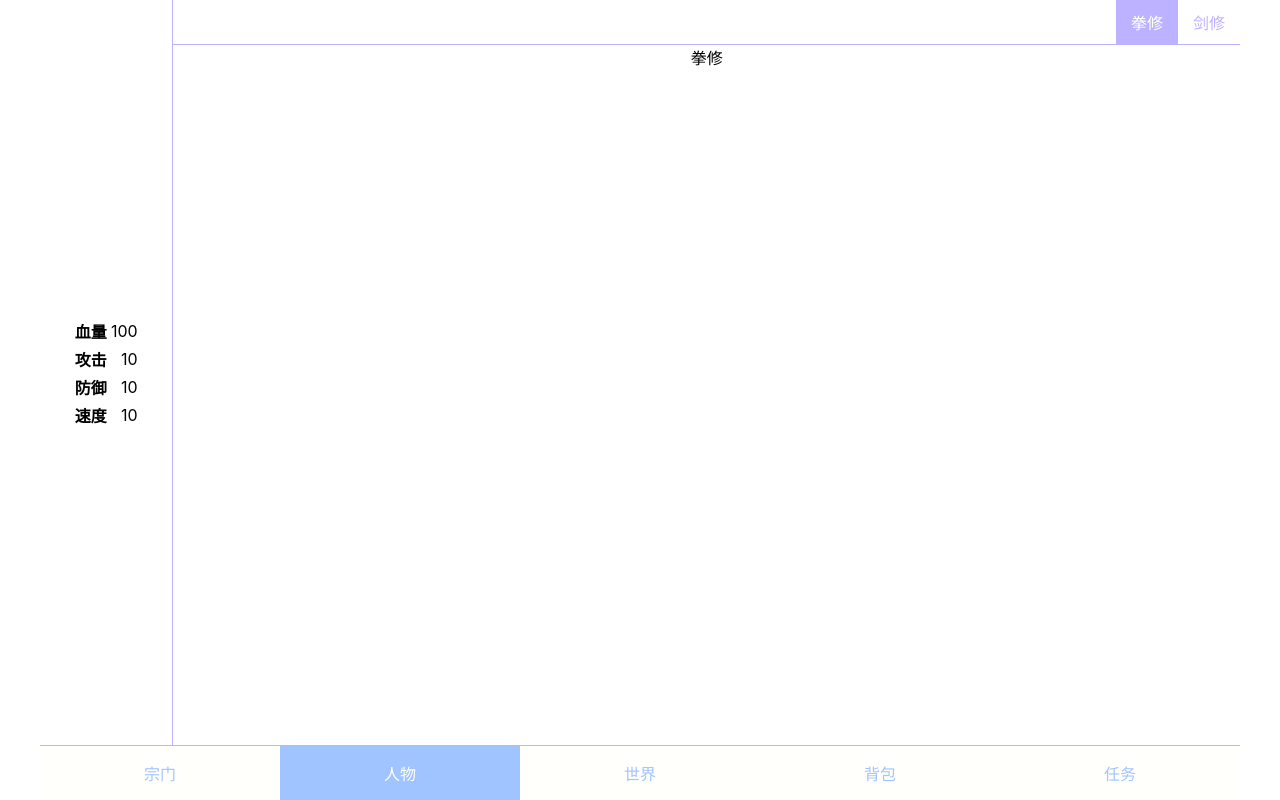
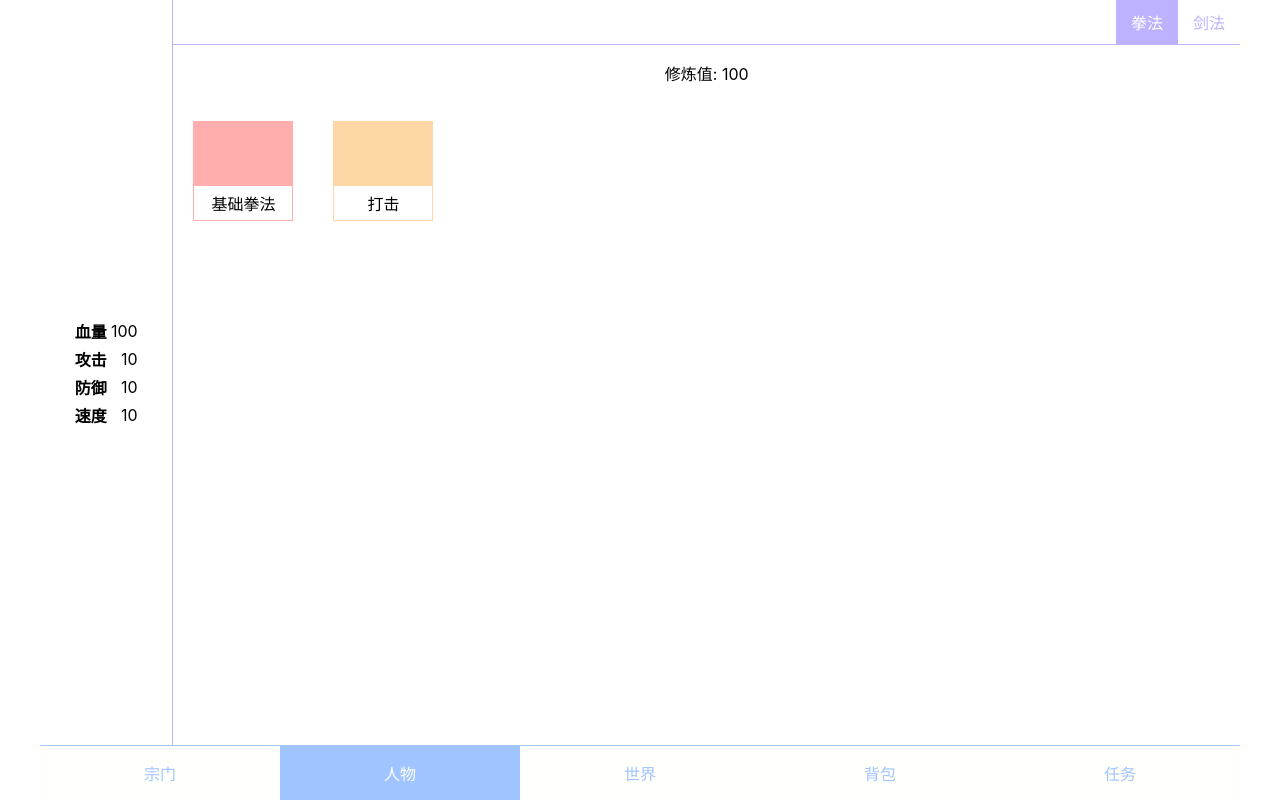
Before and after one commit to HechengLi/little-idle-world, a React (Create React App) app in the folder client/: page /character in a window 1280 px wide. Before the commit this address led to /character/fist. Built offline with nearby package versions, Linux system fonts and the light colour scheme.

Commit message:
skill page template

```diff
--- a/client/src/components/SecondaryNav.js
+++ b/client/src/components/SecondaryNav.js
@@ -2,17 +2,23 @@ import React from 'react'
 import { NavLink, useRouteMatch } from 'react-router-dom'
 import styled from 'styled-components'
 
-const SecondaryNav = ({ className, routes }) => {
+const SecondaryNav = ({ className, routes, mode, active, onClick }) => {
   const { url } = useRouteMatch()
 
   return (
     <ul className={className}>
       {
-        routes.map(route =>
-          <li key={route.name}>
-            <NavLink to={`${url}/${route.path}`} activeClassName="active">{route.name}</NavLink>
-          </li>
-        )
+        routes.map(route => {
+          switch(mode) {
+            case 'tab':
+              return <li key={route.name}>
+                <button className={active === route.name ? 'active' : ''} onClick={() => onClick(route)}>{route.name}</button>
+              </li>
+            default: return <li key={route.name}>
+              <NavLink to={`${url}/${route.path}`} activeClassName="active">{route.name}</NavLink>
+            </li>
+          }
+        })
       }
     </ul>
   )
@@ -23,10 +29,13 @@ const StyledSecondaryNav = styled(SecondaryNav)`
   justify-content: flex-end;
   border-bottom: 1px solid var(--secondary-color);
 
-  a {
+  a, button {
     display: block;
     padding: 10px 15px;
     transition: all 0.25s;
+    color: var(--secondary-color);
+    text-decoration: none;
+    cursor: pointer;
 
     &:not(.active):hover {
       box-shadow: 0 0 5px 0 var(--secondary-color) inset;
--- a/client/src/components/character/Skill.js
+++ b/client/src/components/character/Skill.js
@@ -1,34 +1,60 @@
-import React from 'react'
+import React, { useState } from 'react'
 import styled from 'styled-components'
-import { Redirect, Route, Switch, useRouteMatch } from 'react-router-dom'
 
 import SecondaryNav from '../SecondaryNav'
-import Fist from './skill/Fist'
-import Sword from './skill/Sword'
-import NotFound from '../../views/NotFound'
+import * as skillType from '../../resource/data/skillType'
+import SkillIcon from './skill/SkillIcon'
 
-const routes = [
-  { name: '拳修', path: 'fist' },
-  { name: '剑修', path: 'sword' }
+const tabs = [
+  {
+    name: '拳法',
+    skills: [
+      { name: '基础拳法', type: skillType.PASSIVE },
+      { name: '打击', type: skillType.ACTIVE }
+    ],
+    mastery: 100
+  },
+  {
+    name: '剑法',
+    skills: [],
+    mastery: 0
+  }
 ]
 const Skill = ({ className }) => {
-  const { path } = useRouteMatch()
+  const [skillType, setSkillType] = useState(tabs[0])
+
+  const onClick = skillType => {
+    setSkillType(skillType)
+  }
 
   return (
     <div className={className}>
-      <SecondaryNav routes={routes} />
-      <Switch>
-        <Route exact path={path}><Redirect to={`${path}/fist`} /></Route>
-        <Route exact path={`${path}/fist`} component={Fist} />
-        <Route exact path={`${path}/sword`} component={Sword} />
-        <Route path="*" component={NotFound} />
-      </Switch>
+      <SecondaryNav mode='tab' routes={tabs} active={skillType.name} onClick={onClick} />
+      <p>修炼值: {skillType.mastery}</p>
+      {
+        skillType.skills.length === 0
+        ? <p>未发现任何技能</p>
+        : <div>
+            {
+              skillType.skills.map(skill =>
+                <SkillIcon key={skill.name} skill={skill} />
+              )
+            }
+          </div>
+      }
     </div>
   )
 }
 
 const StyledSkill = styled(Skill)`
   width: 100%;
+  display: flex;
+  flex-direction: column;
+
+  & > div {
+    height: 100%;
+    display: flex;
+  }
 `
 
 export default StyledSkill
--- a/client/src/components/character/skill/Fist.js
+++ /dev/null
@@ -1,14 +0,0 @@
-import React from 'react'
-import styled from 'styled-components'
-
-const Fist = () => {
-  return <div>拳修</div>
-}
-
-const StyledFist = styled(Fist)`
-  position: absolute;
-  left: 0;
-  top: 0;
-`
-
-export default StyledFist
--- /dev/null
+++ b/client/src/components/character/skill/SkillIcon.js
@@ -0,0 +1,62 @@
+import React from 'react'
+import Styled from 'styled-components'
+
+import * as skillType from '../../../resource/data/skillType'
+
+const SkillIcon = ({ className, skill }) => {
+  let type = ''
+  switch(skill.type) {
+    case skillType.PASSIVE:
+      type = 'passive'
+      break
+    case skillType.ACTIVE:
+      type = 'active'
+      break
+    default:
+      type = ''
+  }
+
+  return <div className={`${className} ${type}`}>
+    <div className="icon"></div>
+    <div className="name">{skill.name}</div>
+  </div>
+}
+
+const StyledSkillIcon = Styled(SkillIcon)`
+  display: flex;
+  flex-direction: column;
+  width: 100px;
+  height: 100px;
+  margin: 20px;
+  border: 1px solid #777;
+  cursor: pointer;
+
+  &.passive {
+    border-color: var(--backup-color1);
+
+    .icon {
+      background-color: var(--backup-color1);
+    }
+  }
+
+  &.active {
+    border-color: var(--backup-color2);
+
+    .icon {
+      background-color: var(--backup-color2);
+    }
+  }
+
+  .icon {
+    width: 100%;
+    height: 100%;
+    flex-grow: 1;
+  }
+
+  .name {
+    flex-grow: 0;
+    padding: 5px 0;
+  }
+`
+
+export default StyledSkillIcon
--- a/client/src/components/character/skill/Sword.js
+++ /dev/null
@@ -1,14 +0,0 @@
-import React from 'react'
-import styled from 'styled-components'
-
-const Sword = () => {
-  return <div>剑修</div>
-}
-
-const StyledSword = styled(Sword)`
-  position: absolute;
-  left: 0;
-  top: 0;
-`
-
-export default StyledSword
--- a/client/src/index.css
+++ b/client/src/index.css
@@ -36,3 +36,18 @@ a {
   color: var(--secondary-color);
   text-decoration: none;
 }
+
+button, button:focus {
+  background: none repeat scroll 0 0 transparent;
+  border-spacing: 0;
+  list-style: none outside none;
+  margin: 0;
+  padding: 0;
+  text-align: left;
+  text-decoration: none;
+  text-indent: 0;
+  border: 0;
+  border-radius: 0;
+  font: inherit;
+  outline: none;
+}
--- /dev/null
+++ b/client/src/resource/data/skillType.js
@@ -0,0 +1,2 @@
+export const PASSIVE = 0
+export const ACTIVE = 1
```
